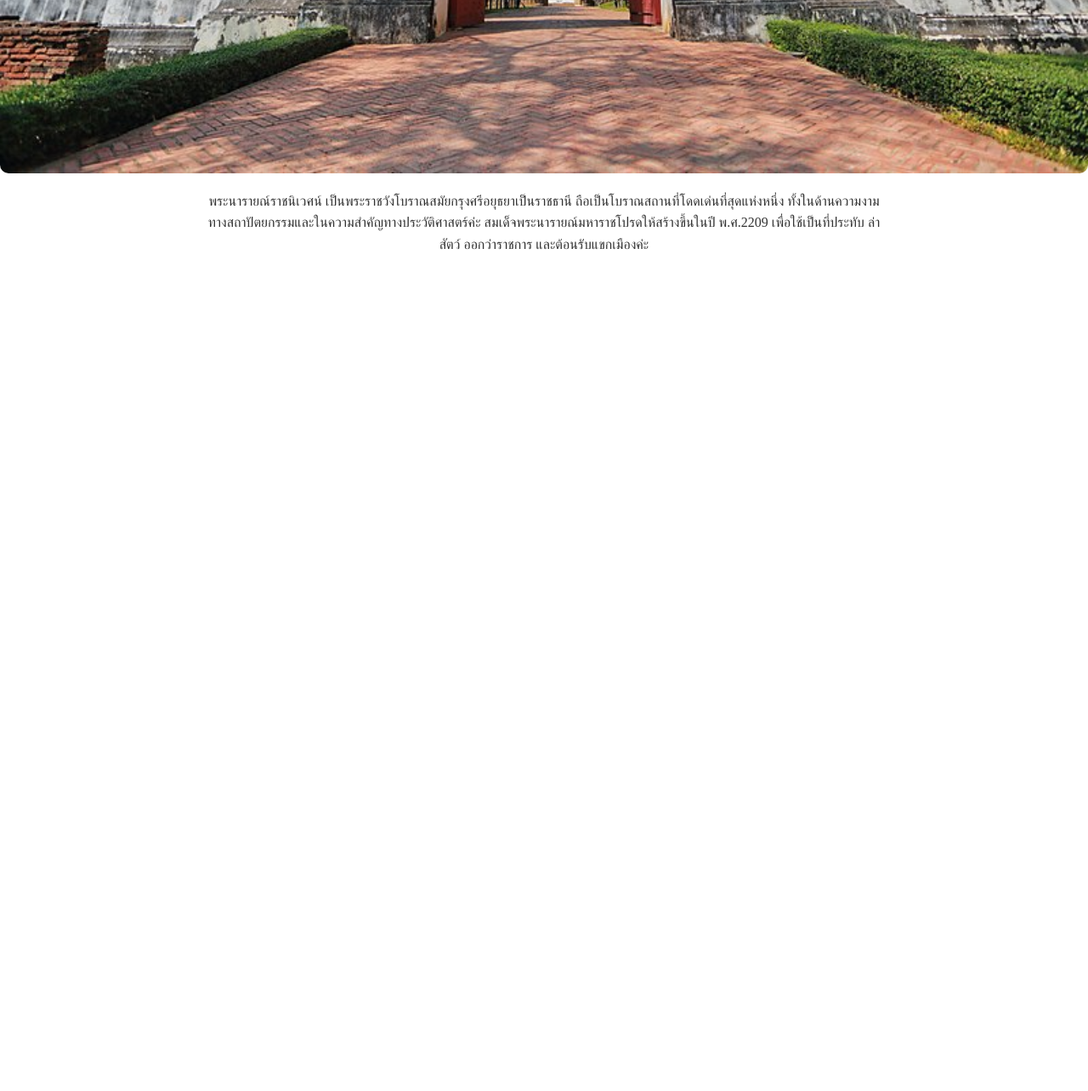
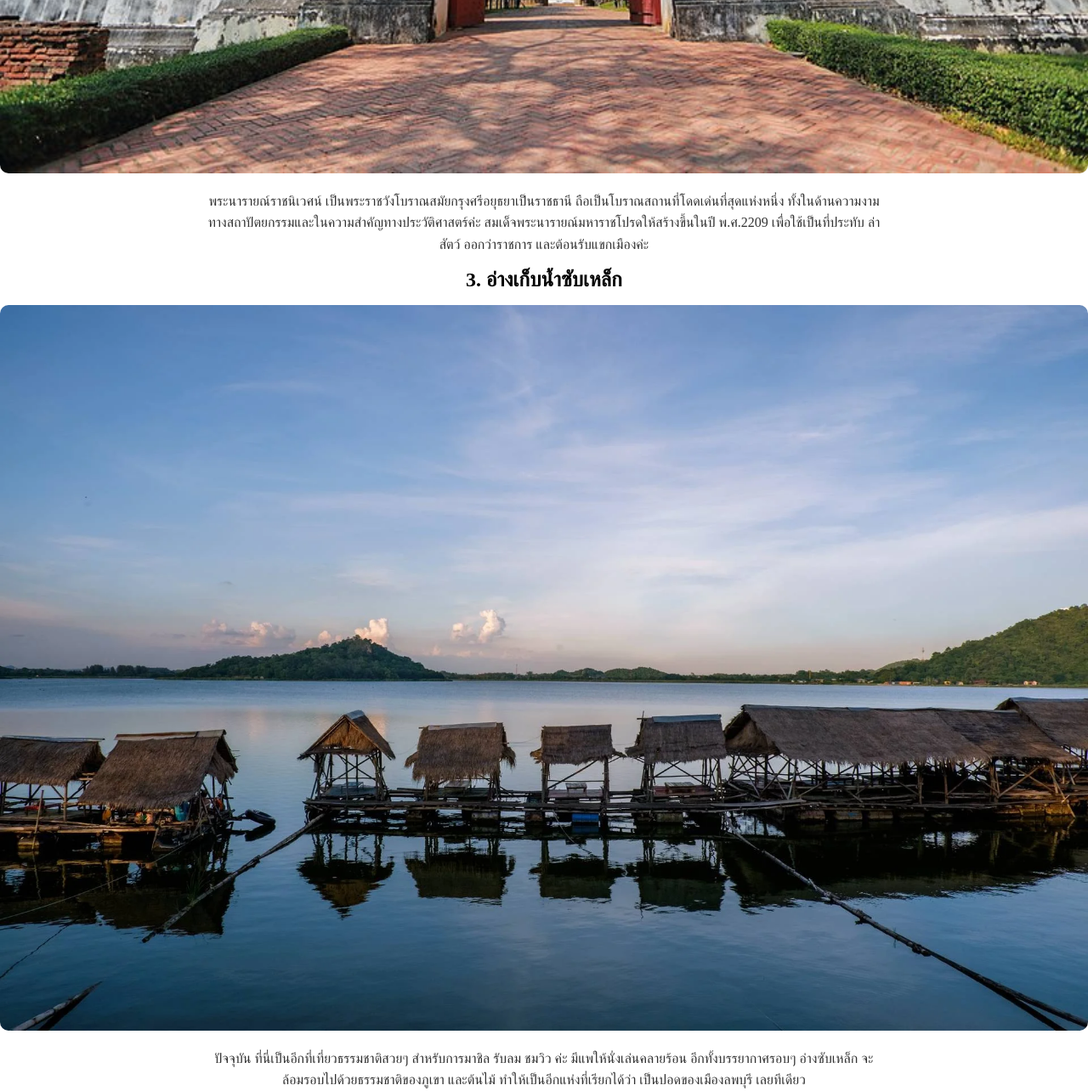
Before and after one commit to 66160130/66160130-hw1, a plain HTML site: page about.html in a window 1280 px wide. Shown: the part 1697-2981 px from the top of the page at 85% size. Before the commit the page ends 1997 px from the top, so only its background shows below. Drawn offline with Linux system fonts and the light colour scheme.

Commit message:
section 3

```diff
--- a/about.html
+++ b/about.html
@@ -38,6 +38,16 @@
                 </p>
         </article>
     </section2>
+    <section3>
+        <article>
+            <h2>3. อ่างเก็บน้ำซับเหล็ก</h2>
+                <img class="cont" src="image/image.3.png" alt="อ่างเก็บน้ำซับเหล็ก" style="width:100%; border-radius: 10px;">
+                <p>
+                    ปัจจุบัน ที่นี่เป็นอีกที่เที่ยวธรรมชาติสวยๆ สำหรับการมาชิล รับลม ชมวิว ค่ะ มีแพให้นั่งเล่นคลายร้อน อีกทั้งบรรยากาศรอบๆ อ่างซับเหล็ก
+                    จะล้อมรอบไปด้วยธรรมชาติของภูเขา และต้นไม้ ทำให้เป็นอีกแห่งที่เรียกได้ว่า เป็นปอดของเมืองลพบุรี เลยทีเดียว
+                </p>
+        </article>
+    </section3>
     </main>
 
 </body>
```
